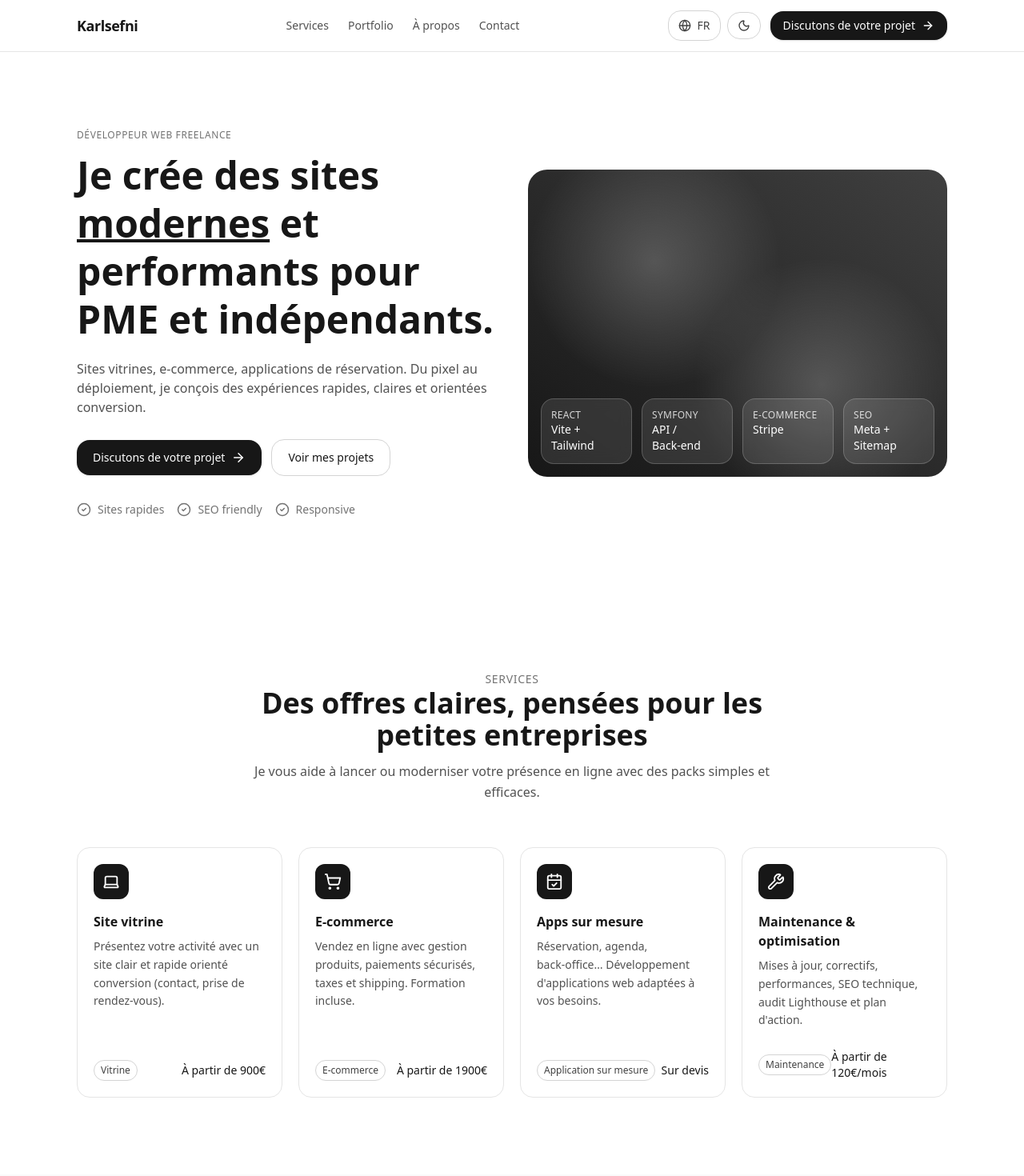
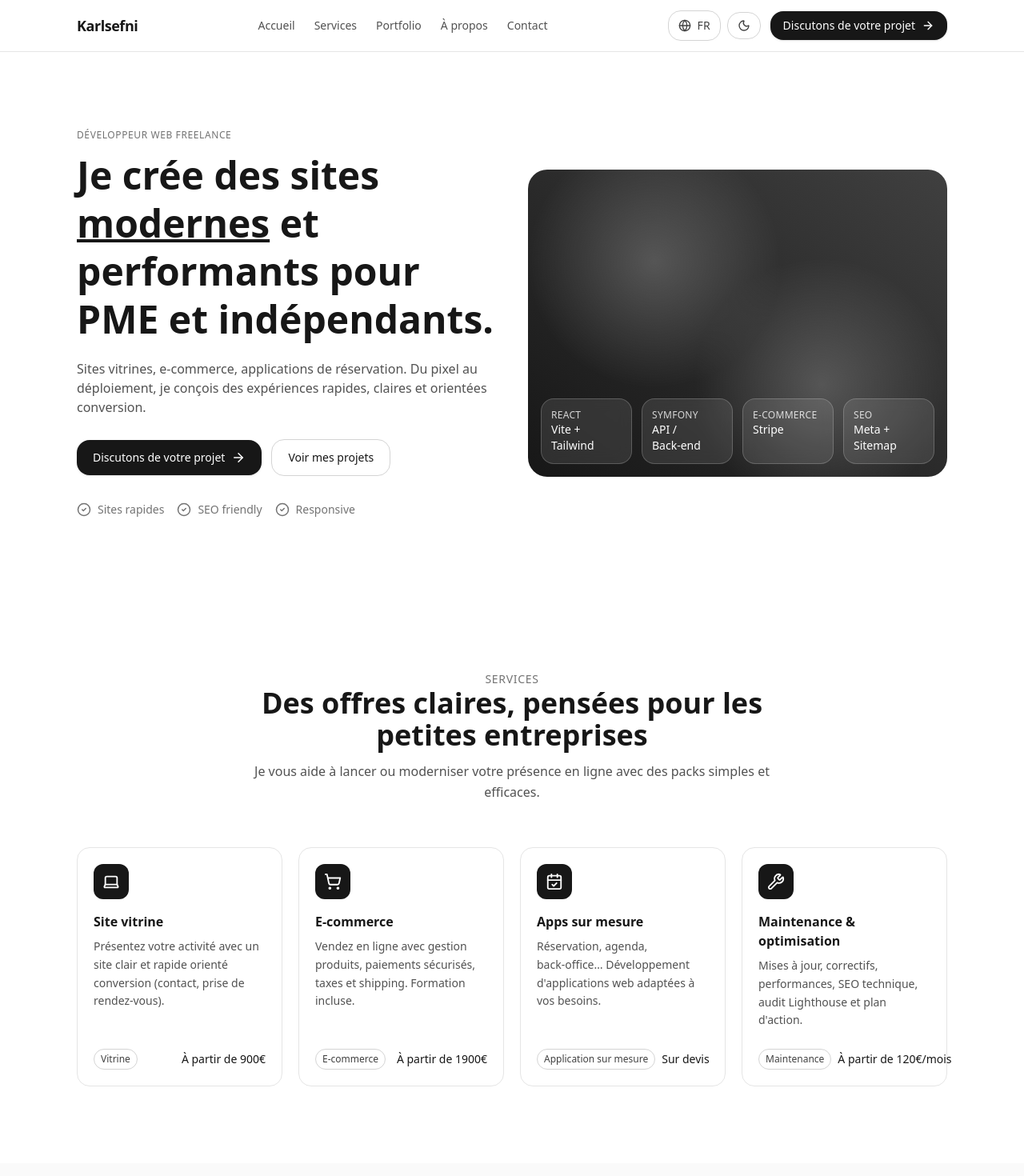
Before and after one commit to bcisse14/Portfoliov2, a React (Vite) app: page / in a window 1280 px wide. Shown: the top 1470 px of the page at 80% size. Built offline with nearby package versions, Linux system fonts and the light colour scheme.

Commit message:
(Fix) : 120€/mois

```diff
--- a/src/App.jsx
+++ b/src/App.jsx
@@ -333,7 +333,6 @@ function ProjectModal({ project, onClose, lang }) {
               </video>
               <p className="mt-2 text-sm text-neutral-600 dark:text-neutral-300">{lang === "fr" ? "Regardez la vidéo, la capture utile apparaitra après la lecture." : "Watch the video — the important capture will appear after the video."}</p>
               <div className="mt-2 flex gap-2">
-                <button onClick={() => videoRef.current?.play()} className="px-3 py-2 rounded-md border">Play</button>
                 {project.capture && (
                   <button onClick={() => setShowCapture((s) => !s)} className="px-3 py-2 rounded-md border">{showCapture ? (lang === "fr" ? "Cacher la capture" : "Hide capture") : (lang === "fr" ? "Afficher la capture" : "Show capture")}</button>
                 )}
@@ -372,7 +371,8 @@ const Nav = ({ t, theme, toggleTheme, lang, toggleLang }) => (
   <header className="sticky top-0 z-50 backdrop-blur bg-white/70 dark:bg-neutral-950/70 border-b border-neutral-200 dark:border-neutral-800">
     <nav className="mx-auto max-w-6xl px-4 sm:px-6 lg:px-8 h-16 flex items-center justify-between">
       <a href="#home" className="font-semibold text-lg tracking-tight text-neutral-900 dark:text-white">{t.brand}</a>
-      <div className="hidden md:flex items-center gap-6 text-sm">
+      <div className="flex items-center gap-6 text-sm">
+        <a href="#home" className="hover:text-neutral-900 dark:hover:text-white text-neutral-600 dark:text-neutral-300">{t.nav.home}</a>
         <a href="#services" className="hover:text-neutral-900 dark:hover:text-white text-neutral-600 dark:text-neutral-300">{t.nav.services}</a>
         <a href="#portfolio" className="hover:text-neutral-900 dark:hover:text-white text-neutral-600 dark:text-neutral-300">{t.nav.portfolio}</a>
         <a href="#about" className="hover:text-neutral-900 dark:hover:text-white text-neutral-600 dark:text-neutral-300">{t.nav.about}</a>
@@ -429,8 +429,8 @@ const Services = ({ t }) => {
                 <h3 className="font-semibold text-neutral-900 dark:text-white mb-2">{title}</h3>
                 <p className="text-sm text-neutral-600 dark:text-neutral-300 leading-relaxed flex-1 mb-4">{desc}</p>
                 <div className="flex items-center justify-between mt-auto pt-2">
-                  <span className="text-xs rounded-full border border-neutral-300 dark:border-neutral-700 px-2 py-1 text-neutral-700 dark:text-neutral-200">{type}</span>
-                  <span className="text-sm font-medium text-neutral-900 dark:text-white">{price}</span>
+                  <span className="text-xs rounded-full border border-neutral-300 dark:border-neutral-700 px-2 py-1 text-neutral-700 dark:text-neutral-200 flex-shrink-0">{type}</span>
+                  <span className="text-sm font-medium text-neutral-900 dark:text-white text-right ml-2 flex-shrink-0">{price}</span>
                 </div>
               </motion.div>
             );
@@ -573,7 +573,7 @@ const Contact = ({ t, lang }) => {
 const Footer = ({ t }) => (
   <footer className="border-t border-neutral-200 dark:border-neutral-800 py-10 bg-white dark:bg-neutral-950">
     <div className="mx-auto max-w-6xl px-4 sm:px-6 lg:px-8">
-      <div className="flex flex-col sm:flex-row items-center justify-between gap-4 text-sm"><p className="text-neutral-600 dark:text-neutral-300">© {new Date().getFullYear()} {t.brand} — Tous droits réservés / All rights reserved.</p><div className="flex items-center gap-5 text-neutral-600 dark:text-neutral-300"><a href="#home" className="hover:text-neutral-900 dark:hover:text-white">{t.nav.home}</a><a href="#services" className="hover:text-neutral-900 dark:hover:text-white">{t.nav.services}</a><a href="#portfolio" className="hover:text-neutral-900 dark:hover;text-white">{t.nav.portfolio}</a><a href="#contact" className="hover:text-neutral-900 dark:hover:text-white">{t.nav.contact}</a></div></div>
+      <div className="flex flex-col sm:flex-row items-center justify-between gap-4 text-sm"><p className="text-neutral-600 dark:text-neutral-300">© {new Date().getFullYear()} {t.brand} — Tous droits réservés / All rights reserved.</p><div className="flex items-center gap-5 text-neutral-600 dark:text-neutral-300"><a href="#home" className="hover:text-neutral-900 dark:hover:text-white">{t.nav.home}</a><a href="#services" className="hover:text-neutral-900 dark:hover:text-white">{t.nav.services}</a><a href="#portfolio" className="hover:text-neutral-900 dark:hover:text-white">{t.nav.portfolio}</a><a href="#about" className="hover:text-neutral-900 dark:hover:text-white">{t.nav.about}</a><a href="#contact" className="hover:text-neutral-900 dark:hover:text-white">{t.nav.contact}</a></div></div>
       <p className="mt-4 text-xs text-neutral-500 dark:text-neutral-400">{t.footer_legal}</p>
     </div>
   </footer>
```
